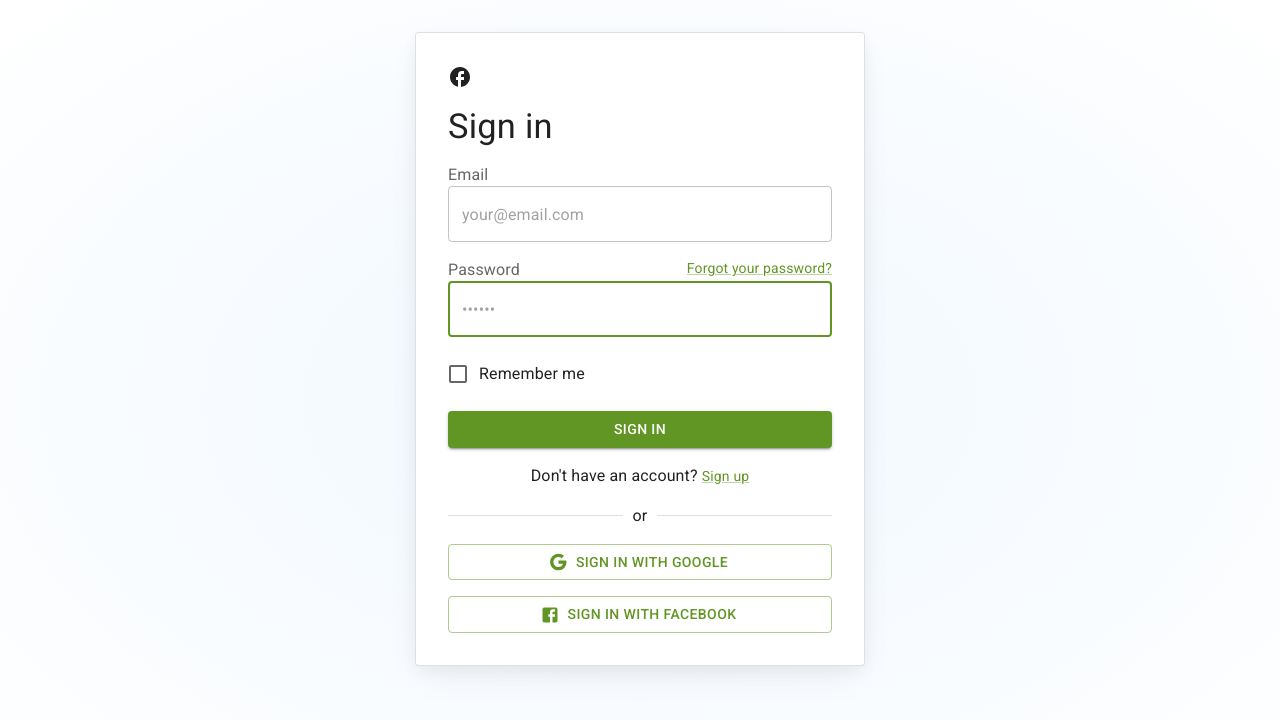
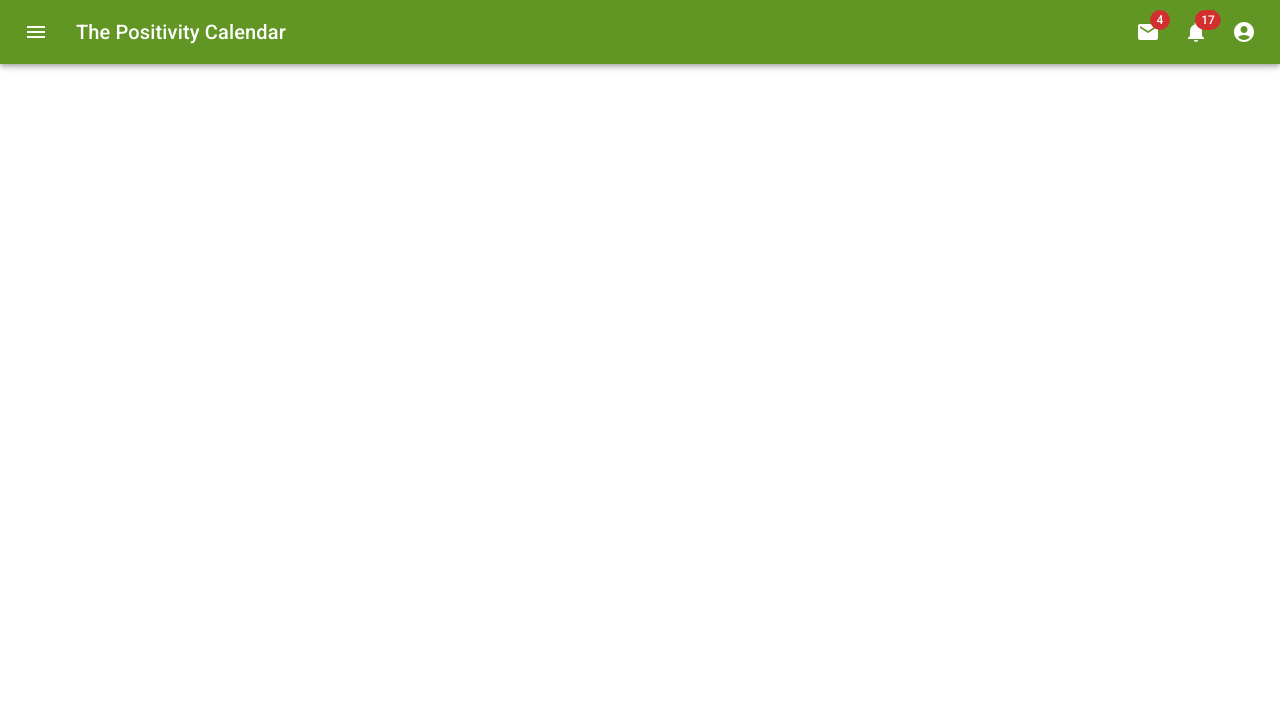
Before and after one commit to balensmatheo/Workshop2024, a React (Create React App) app: page / in a window 1280 px wide. Shown: the top 720 px of the page. Built offline with nearby package versions, Linux system fonts and the light colour scheme.

Commit message:
fixed routing

```diff
--- a/src/App.js
+++ b/src/App.js
@@ -3,34 +3,48 @@
 import CssBaseline from '@mui/material/CssBaseline';
 import theme from './assets/theme';
 import SignIn from './views/SignIn';
-import { ThemeProvider } from '@mui/material';
+import { AppBar, ThemeProvider, Toolbar } from '@mui/material';
 import {
+  BrowserRouter,
   createBrowserRouter,
   RouterProvider,
+  Outlet,
 } from "react-router-dom";
 import ErrorPage from './views/404';
 import Dashboard from './views/Dashboard';
+import PrimarySearchAppBar from './layout/AppBar';
+import UserProfile from './views/UserProfile';
 
 
 function App() {
 
   const router = createBrowserRouter([
     {
-      path: "/",
-      element: <SignIn />,
-      errorElement: <ErrorPage />,
+      path: "/signIn",
+      element: <SignIn />
     },
     {
-      path: "/app/dashboard",
-      element: <Dashboard />,
-    },
+      path: "/",
+      element: <PrimarySearchAppBar />,
+      errorElement: <ErrorPage />,
+      children: [
+          {
+            path: "/dashboard",
+            element: <Dashboard />,
+          },
+          {
+            path: "/me",
+            element: <UserProfile />,
+          }
+      ]
+    }
   ]);
 
   return (
     <>
       <CssBaseline />
       <ThemeProvider theme={theme}>
-      <RouterProvider router={router} />
+        <RouterProvider router={router} />
       </ThemeProvider>
     </>
   );
--- /dev/null
+++ b/src/layout/AppBar.jsx
@@ -0,0 +1,191 @@
+import * as React from 'react';
+import { styled, alpha } from '@mui/material/styles';
+import AppBar from '@mui/material/AppBar';
+import Box from '@mui/material/Box';
+import Toolbar from '@mui/material/Toolbar';
+import IconButton from '@mui/material/IconButton';
+import Typography from '@mui/material/Typography';
+import InputBase from '@mui/material/InputBase';
+import Badge from '@mui/material/Badge';
+import MenuItem from '@mui/material/MenuItem';
+import Menu from '@mui/material/Menu';
+import MenuIcon from '@mui/icons-material/Menu';
+import SearchIcon from '@mui/icons-material/Search';
+import AccountCircle from '@mui/icons-material/AccountCircle';
+import MailIcon from '@mui/icons-material/Mail';
+import NotificationsIcon from '@mui/icons-material/Notifications';
+import MoreIcon from '@mui/icons-material/MoreVert';
+import { Navigate, Outlet, useNavigate } from 'react-router-dom';
+
+
+export default function PrimarySearchAppBar() {
+
+    const navigate = useNavigate();
+
+    const [anchorEl, setAnchorEl] = React.useState(null);
+    const [mobileMoreAnchorEl, setMobileMoreAnchorEl] = React.useState(null);
+
+    const isMenuOpen = Boolean(anchorEl);
+    const isMobileMenuOpen = Boolean(mobileMoreAnchorEl);
+
+    const handleProfileMenuOpen = (event) => {
+        setAnchorEl(event.currentTarget);
+        navigate('/me');
+    };
+
+    const handleMobileMenuClose = () => {
+        setMobileMoreAnchorEl(null);
+    };
+
+    const handleMenuClose = () => {
+        setAnchorEl(null);
+        handleMobileMenuClose();
+    };
+
+    const handleMobileMenuOpen = (event) => {
+        setMobileMoreAnchorEl(event.currentTarget);
+    };
+
+    const menuId = 'primary-search-account-menu';
+    const renderMenu = (
+        <Menu
+        anchorEl={anchorEl}
+        anchorOrigin={{
+            vertical: 'top',
+            horizontal: 'right',
+        }}
+        id={menuId}
+        keepMounted
+        transformOrigin={{
+            vertical: 'top',
+            horizontal: 'right',
+        }}
+        open={isMenuOpen}
+        onClose={handleMenuClose}
+        >
+        <MenuItem onClick={handleMenuClose}>Profile</MenuItem>
+        <MenuItem onClick={handleMenuClose}>My account</MenuItem>
+        </Menu>
+    );
+
+    const mobileMenuId = 'primary-search-account-menu-mobile';
+    const renderMobileMenu = (
+        <Menu
+        anchorEl={mobileMoreAnchorEl}
+        anchorOrigin={{
+            vertical: 'top',
+            horizontal: 'right',
+        }}
+        id={mobileMenuId}
+        keepMounted
+        transformOrigin={{
+            vertical: 'top',
+            horizontal: 'right',
+        }}
+        open={isMobileMenuOpen}
+        onClose={handleMobileMenuClose}
+        >
+        <MenuItem>
+            <IconButton size="large" aria-label="show 4 new mails" color="inherit">
+            <Badge badgeContent={4} color="error">
+                <MailIcon />
+            </Badge>
+            </IconButton>
+            <p>Messages</p>
+        </MenuItem>
+        <MenuItem>
+            <IconButton
+            size="large"
+            aria-label="show 17 new notifications"
+            color="inherit"
+            >
+            <Badge badgeContent={17} color="error">
+                <NotificationsIcon />
+            </Badge>
+            </IconButton>
+            <p>Notifications</p>
+        </MenuItem>
+        <MenuItem onClick={handleProfileMenuOpen}>
+            <IconButton
+            size="large"
+            aria-label="account of current user"
+            aria-controls="primary-search-account-menu"
+            aria-haspopup="true"
+            color="inherit"
+            >
+            <AccountCircle />
+            </IconButton>
+            <p>Profile</p>
+        </MenuItem>
+        </Menu>
+    );
+
+    return (
+        <Box sx={{ flexGrow: 1 }}>
+        <AppBar position="static">
+            <Toolbar>
+            <IconButton
+                size="large"
+                edge="start"
+                color="inherit"
+                aria-label="open drawer"
+                sx={{ mr: 2 }}
+            >
+                <MenuIcon />
+            </IconButton>
+            <Typography
+                variant="h6"
+                noWrap
+                component="div"
+                sx={{ display: { xs: 'none', sm: 'block' } }}
+            >
+                The Positivity Calendar
+            </Typography>
+            <Box sx={{ flexGrow: 1 }} />
+            <Box sx={{ display: { xs: 'none', md: 'flex' } }}>
+                <IconButton size="large" aria-label="show 4 new mails" color="inherit">
+                <Badge badgeContent={4} color="error">
+                    <MailIcon />
+                </Badge>
+                </IconButton>
+                <IconButton
+                size="large"
+                aria-label="show 17 new notifications"
+                color="inherit"
+                >
+                <Badge badgeContent={17} color="error">
+                    <NotificationsIcon />
+                </Badge>
+                </IconButton>
+                <IconButton
+                size="large"
+                edge="end"
+                aria-label="account of current user"
+                aria-controls={menuId}
+                aria-haspopup="true"
+                onClick={handleProfileMenuOpen}
+                color="inherit"
+                >
+                <AccountCircle />
+                </IconButton>
+            </Box>
+            <Box sx={{ display: { xs: 'flex', md: 'none' } }}>
+                <IconButton
+                size="large"
+                aria-label="show more"
+                aria-controls={mobileMenuId}
+                aria-haspopup="true"
+                onClick={handleMobileMenuOpen}
+                color="inherit"
+                >
+                <MoreIcon />
+                </IconButton>
+            </Box>
+            </Toolbar>
+        </AppBar>
+        {renderMobileMenu}
+        {renderMenu}
+            <Outlet />
+        </Box>
+    );
+}
```
